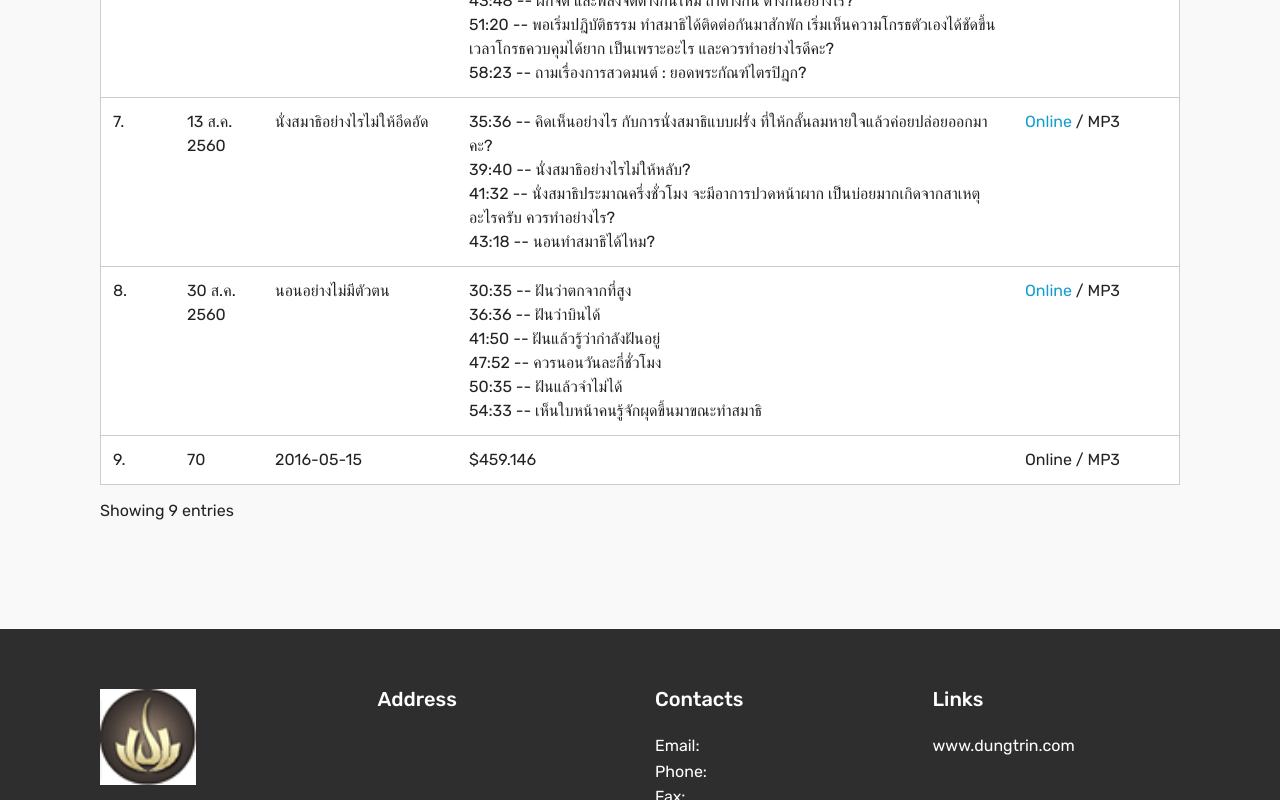
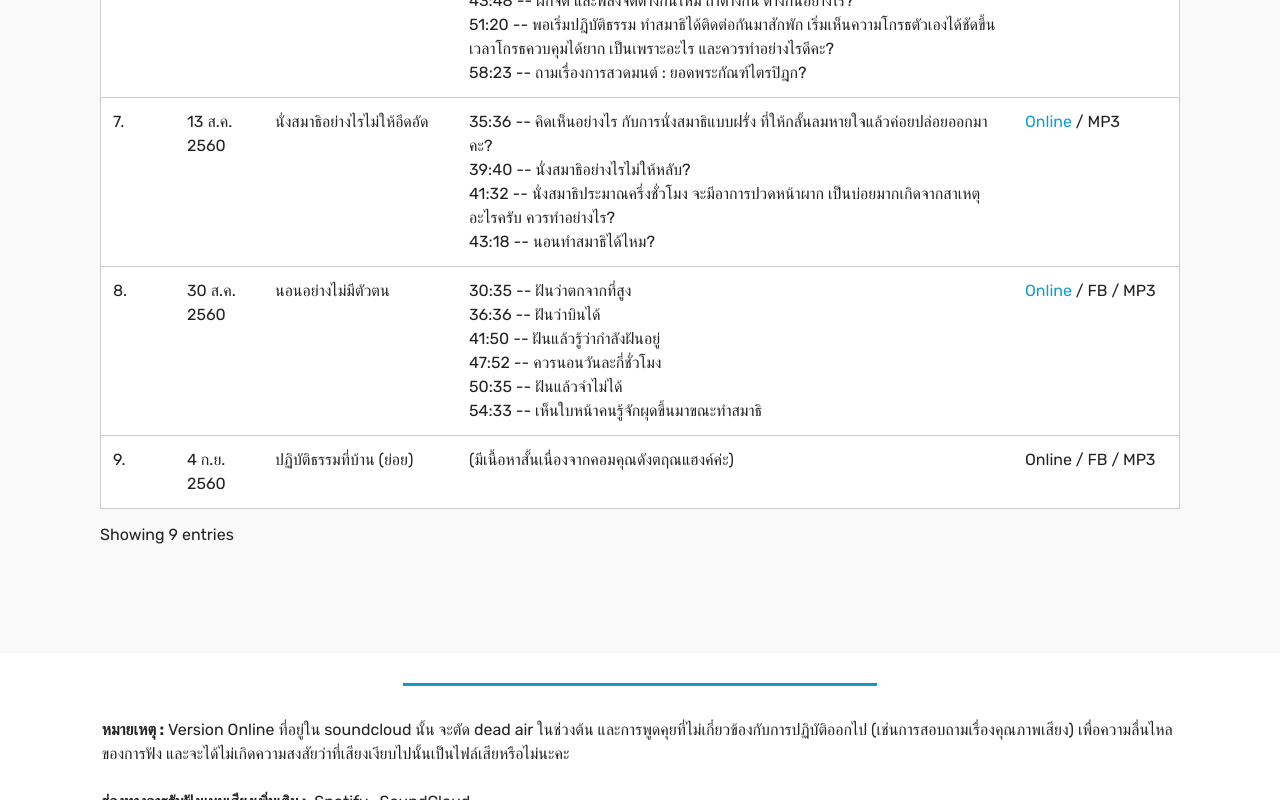
Before and after one commit to nutmof/dungtrinathome, a plain HTML site: page index.html in a window 1280 px wide. Shown: the part 2000-2800 px from the top of the page. Drawn offline with Linux system fonts and the light colour scheme.

Commit message:
create github pages

```diff
--- a/assets/mobirise/css/mbr-additional.css
+++ b/assets/mobirise/css/mbr-additional.css
@@ -1470,9 +1470,33 @@ body {
 .cid-rksWKntW6X .body-item {
   text-align: left;
 }
+.cid-rkufkGHlbe {
+  padding-top: 30px;
+  padding-bottom: 30px;
+  background-color: #ffffff;
+}
+.cid-rkufkGHlbe .line {
+  background-color: #149dcc;
+  color: #149dcc;
+  align: center;
+  height: 2px;
+  margin: 0 auto;
+}
+.cid-rkufkGHlbe .section-text {
+  padding: 2rem 0;
+  text-align: left;
+}
+.cid-rkufkGHlbe .inner-container {
+  margin: 0 auto;
+}
+@media (max-width: 768px) {
+  .cid-rkufkGHlbe .inner-container {
+    width: 100% !important;
+  }
+}
 .cid-rktc0kTaJC {
-  padding-top: 60px;
-  padding-bottom: 60px;
+  padding-top: 30px;
+  padding-bottom: 0px;
   background-color: #2e2e2e;
 }
 @media (max-width: 767px) {
--- a/index.html
+++ b/index.html
@@ -6,7 +6,7 @@
   <meta http-equiv="X-UA-Compatible" content="IE=edge">
   <meta name="generator" content="Mobirise v4.9.5, mobirise.com">
   <meta name="viewport" content="width=device-width, initial-scale=1, minimum-scale=1">
-  <link rel="shortcut icon" href="assets/images/17499557-1825080224412815-8522807520305778097-n-56x561.png" type="image/x-icon">
+  <link rel="shortcut icon" href="assets/images/17499557-1825080224412815-8522807520305778097-n-56x563.png" type="image/x-icon">
   <meta name="description" content="รายการปฏิบัติธรรมที่บ้าน  โดยคุณดังตฤณ">
   <title>ดังตฤณ : ปฏิบัติธรรมที่บ้าน</title>
   <link rel="stylesheet" href="assets/web/assets/mobirise-icons/mobirise-icons.css">
@@ -42,7 +42,7 @@
 
 </section>
 
-<section class="engine"><a href="https://mobirise.info/k">develop free website</a></section><section class="section-table cid-rksWKntW6X" id="table1-4">
+<section class="engine"><a href="https://mobirise.info/o">free portfolio web templates</a></section><section class="section-table cid-rksWKntW6X" id="table1-4">
 
 
 
@@ -103,7 +103,7 @@
 <br>51:05 -- บุญจากการให้อาหารสุนัขจรจัดเยอะๆเกือบทุกวันคืออะไร?
 
 <br>53:00 -- สังเกตว่าถ้านั่งนิ่งๆ เงียบๆ แล้วจะรู้สึกถึงลมหายใจเข้าออก
-<br>ท้องพองยุบ แบบนี้ถือว่าเป็นการทำสมาธิไหม?</td><td class="body-item mbr-fonts-style display-7"><a href="https://soundcloud.com/hbn-nutt-smk/1a-1" target="_blank">Online</a> / MP3</td></tr><tr>
+<br>ท้องพองยุบ แบบนี้ถือว่าเป็นการทำสมาธิไหม?</td><td class="body-item mbr-fonts-style display-7"><a href="https://soundcloud.com/hbn-nutt-smk/1a-1" target="_blank">Online</a> / FB / MP3</td></tr><tr>
 
 
 
@@ -118,7 +118,7 @@
 
 <br>1:00:14 -- อยากนั่งสมาธิให้ใจนิ่งและสงบจะทำยังไง?
 
-<br>1:02:03 -- การฟังเพลงธรรมะขณะทำงาน ช่วยให้จิตใจอ่อนโยน มีสติทำงานได้ดีขึ้น หรือเสียสมาธิกับการทำงาน ข้อดีกับข้อเสียที่ กล่าวมา อะไรมากกว่ากันคะ?</td><td class="body-item mbr-fonts-style display-7"><a href="https://soundcloud.com/hbn-nutt-smk/lnplan8usdwy" target="_blank">Online</a> / MP3</td></tr><tr>
+<br>1:02:03 -- การฟังเพลงธรรมะขณะทำงาน ช่วยให้จิตใจอ่อนโยน มีสติทำงานได้ดีขึ้น หรือเสียสมาธิกับการทำงาน ข้อดีกับข้อเสียที่ กล่าวมา อะไรมากกว่ากันคะ?</td><td class="body-item mbr-fonts-style display-7"><a href="https://soundcloud.com/hbn-nutt-smk/lnplan8usdwy" target="_blank">Online</a> / FB / MP3</td></tr><tr>
 
 
 
@@ -129,7 +129,7 @@
 
 <br>46:25 -- ชอบดูกายดูใจเฉยๆ ไม่ชอบรู้ลม ขอคำแนะนำค่ะ?
 
-<br>48:09 -- จิตมันชอบมีความทุกข์ของมันเอง ทำอย่างไรดีคะ?</td><td class="body-item mbr-fonts-style display-7"><a href="https://soundcloud.com/hbn-nutt-smk/zs5aa9lbi6mr" target="_blank">Online</a> / MP3</td></tr><tr>
+<br>48:09 -- จิตมันชอบมีความทุกข์ของมันเอง ทำอย่างไรดีคะ?</td><td class="body-item mbr-fonts-style display-7"><a href="https://soundcloud.com/hbn-nutt-smk/zs5aa9lbi6mr" target="_blank">Online</a> / FB / MP3</td></tr><tr>
 
 
 
@@ -148,7 +148,7 @@
 
 <br>51:33 -- เวลานั่งสมาธิเปิดธรรมะครูบาอาจารย์ฟังด้วยขณะนั่ง จะสามารถทำสมาธิแบบละเอียดได้ไหมคะ?
 
-<br>54:58 -- นั่งนานๆ แล้วเจ็บขาค่ะ กำหนดลมหายใจภาวนาว่าเจ็บหนอๆ นานๆ ไปก็ยังไม่หายมีวิธีแก้อย่างไรคะ?</td><td class="body-item mbr-fonts-style display-7"><a href="https://soundcloud.com/hbn-nutt-smk/b446ita7fmgl" target="_blank">Online</a> / MP3</td></tr><tr>
+<br>54:58 -- นั่งนานๆ แล้วเจ็บขาค่ะ กำหนดลมหายใจภาวนาว่าเจ็บหนอๆ นานๆ ไปก็ยังไม่หายมีวิธีแก้อย่างไรคะ?</td><td class="body-item mbr-fonts-style display-7"><a href="https://soundcloud.com/hbn-nutt-smk/b446ita7fmgl" target="_blank">Online</a> / FB / MP3</td></tr><tr>
 
 
 
@@ -167,7 +167,7 @@
 
 <br>1:03:47 -- อารมณ์โกรธเกิดขึ้น แล้วเราเห็นอาการโกรธดับลงไปโดยที่เราไม่ได้ทำอะไรเลย มันคืออะไรคะ?
 
-<br>1:04:34 -- เวลาเราโกรธแล้วเราเพ่งไปที่คนๆ นั้นเป็นกรรมไหมครับ?</td><td class="body-item mbr-fonts-style display-7"><a href="https://soundcloud.com/hbn-nutt-smk/twip84idjhc5" target="_blank">Online</a> / MP3</td></tr><tr>
+<br>1:04:34 -- เวลาเราโกรธแล้วเราเพ่งไปที่คนๆ นั้นเป็นกรรมไหมครับ?</td><td class="body-item mbr-fonts-style display-7"><a href="https://soundcloud.com/hbn-nutt-smk/twip84idjhc5" target="_blank">Online</a> / FB / MP3</td></tr><tr>
 
 
 
@@ -180,7 +180,7 @@
 
 <br>51:20 -- พอเริ่มปฎิบัติธรรม ทำสมาธิได้ติดต่อกันมาสักพัก เริ่มเห็นความโกรธตัวเองได้ชัดขึ้น เวลาโกรธควบคุมได้ยาก เป็นเพราะอะไร และควรทำอย่างไรดีคะ?
 
-<br>58:23 -- ถามเรื่องการสวดมนต์ : ยอดพระกัณฑ์ไตรปิฎก?</td><td class="body-item mbr-fonts-style display-7"><a href="https://soundcloud.com/hbn-nutt-smk/kqmq0hafhztb" target="_blank">Online</a> / MP3</td></tr><tr>
+<br>58:23 -- ถามเรื่องการสวดมนต์ : ยอดพระกัณฑ์ไตรปิฎก?</td><td class="body-item mbr-fonts-style display-7"><a href="https://soundcloud.com/hbn-nutt-smk/kqmq0hafhztb" target="_blank">Online</a> / FB / MP3</td></tr><tr>
 
 
 
@@ -201,12 +201,12 @@
 <br>41:50 -- ฝันแล้วรู้ว่ากำลังฝันอยู่
 <br>47:52 -- ควรนอนวันละกี่ชั่วโมง
 <br>50:35 -- ฝันแล้วจำไม่ได้
-<br>54:33 -- เห็นใบหน้าคนรู้จักผุดขึ้นมาขณะทำสมาธิ</td><td class="body-item mbr-fonts-style display-7"><a href="https://soundcloud.com/hbn-nutt-smk/y1crcqndtmvu" target="_blank">Online</a> / MP3</td></tr><tr>
+<br>54:33 -- เห็นใบหน้าคนรู้จักผุดขึ้นมาขณะทำสมาธิ</td><td class="body-item mbr-fonts-style display-7"><a href="https://soundcloud.com/hbn-nutt-smk/y1crcqndtmvu" target="_blank">Online</a> / FB / MP3</td></tr><tr>
 
 
 
 
-              <td class="body-item mbr-fonts-style display-7">9.</td><td class="body-item mbr-fonts-style display-7">70</td><td class="body-item mbr-fonts-style display-7">2016-05-15</td><td class="body-item mbr-fonts-style display-7">$459.146</td><td class="body-item mbr-fonts-style display-7">Online / MP3</td></tr></tbody>
+              <td class="body-item mbr-fonts-style display-7">9.</td><td class="body-item mbr-fonts-style display-7">4 ก.ย. 2560</td><td class="body-item mbr-fonts-style display-7">ปฏิบัติธรรมที่บ้าน (ย่อย)</td><td class="body-item mbr-fonts-style display-7">(มีเนื้อหาสั้นเนื่องจากคอมคุณดังตฤณแฮงค์ค่ะ)</td><td class="body-item mbr-fonts-style display-7">Online / FB / MP3</td></tr></tbody>
           </table>
         </div>
         <div class="container table-info-container">
@@ -218,7 +218,7 @@
                 <span class="infoAfter">entries</span>
                 <span class="infoFilteredBefore">(filtered from</span>
                 <span class="inactive infoRows"></span>
-                <span class="infoFilteredAfter"> total entries)</span>
+                <span class="infoFilteredAfter"> total entries)&nbsp;<br></span>
               </div>
             </div>
             <div class="col-md-6"></div>
@@ -226,6 +226,19 @@
         </div>
       </div>
     </div>
+</section>
+
+<section class="mbr-section article content9 cid-rkufkGHlbe" id="content9-8">
+
+
+
+    <div class="container">
+        <div class="inner-container" style="width: 97%;">
+            <hr class="line" style="width: 44%;">
+            <div class="section-text align-center mbr-fonts-style display-7"><strong>หมายเหตุ :</strong> Version Online ที่อยู่ใน soundcloud นั้น จะตัด dead air ในช่วงต้น และการพูดคุยที่ไม่เกี่ยวข้องกับการปฏิบัติออกไป (เช่นการสอบถามเรื่องคุณภาพเสียง) เพื่อความลื่นไหลของการฟัง และจะได้ไม่เกิดความสงสัยว่าที่เสียงเงียบไปนั้นเป็นไฟล์เสียหรือไม่นะคะ<br><br><strong>ช่องทางการรับฟังแบบเสียงเพิ่มเติม :</strong>&nbsp; Spotify , SoundCloud<br></div>
+            <hr class="line" style="width: 44%;">
+        </div>
+        </div>
 </section>
 
 <section class="cid-rktc0kTaJC" id="footer1-6">
```
Also changed, not shown: assets/images/17499557-1825080224412815-8522807520305778097-n-56x563.png (added), 1 other file.
